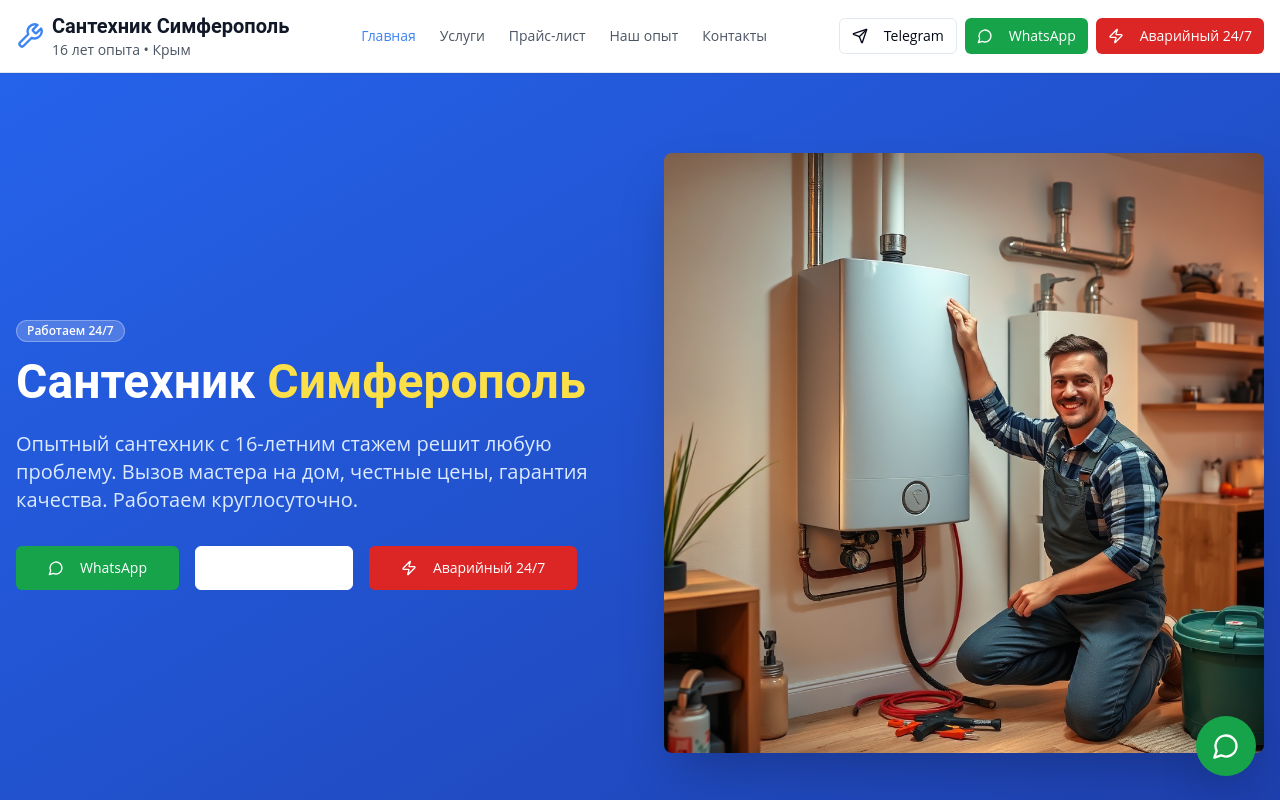
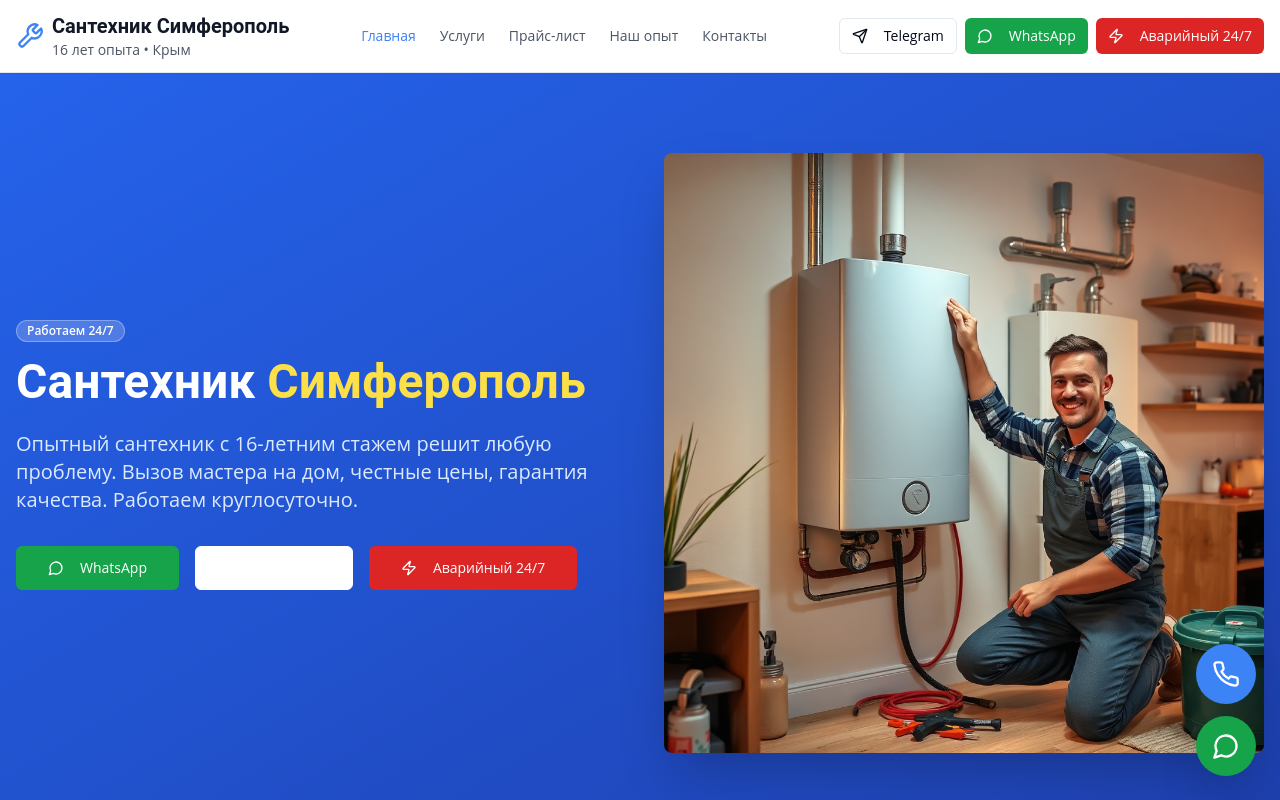
Before and after one commit to pr-poehali-dev/santekhnik-uslugi-site, a React (Vite) app: page / in a window 1280 px wide. Shown: the top 800 px of the page. Built offline with nearby package versions, Linux system fonts and the light colour scheme.

Commit message:
Добавить базовую функциональность

```diff
--- a/src/pages/Index.tsx
+++ b/src/pages/Index.tsx
@@ -1008,12 +1008,26 @@ function Index() {
         </div>
       </section>
 
-      {/* Floating WhatsApp Button */}
+      {/* Floating Action Buttons */}
+      <div className="fixed bottom-6 right-6 z-50 flex flex-col gap-3">
+        {/* Call Button */}
+        <a
+          href="tel:+79782973593"
+          className="bg-primary hover:bg-primary/90 text-white rounded-full p-4 shadow-2xl transition-all hover:scale-110 flex items-center justify-center group"
+          aria-label="Позвонить"
+        >
+          <Icon name="Phone" size={28} />
+          <span className="absolute right-full mr-3 bg-primary text-white px-4 py-2 rounded-lg text-sm font-medium whitespace-nowrap opacity-0 group-hover:opacity-100 transition-opacity shadow-lg">
+            Позвонить сейчас
+          </span>
+        </a>
+
+        {/* WhatsApp Button */}
         <a
           href="https://wa.me/79782973593"
           target="_blank"
           rel="noopener noreferrer"
-        className="fixed bottom-6 right-6 z-50 bg-green-600 hover:bg-green-700 text-white rounded-full p-4 shadow-2xl transition-all hover:scale-110 flex items-center justify-center group"
+          className="bg-green-600 hover:bg-green-700 text-white rounded-full p-4 shadow-2xl transition-all hover:scale-110 flex items-center justify-center group"
           aria-label="Написать в WhatsApp"
         >
           <Icon name="MessageCircle" size={28} />
@@ -1021,6 +1035,7 @@ function Index() {
             Написать в WhatsApp
           </span>
         </a>
+      </div>
 
       {/* Footer */}
       <footer className="bg-gray-900 text-white py-12">
```
Lines whose indentation alone changed are shown as unchanged.
